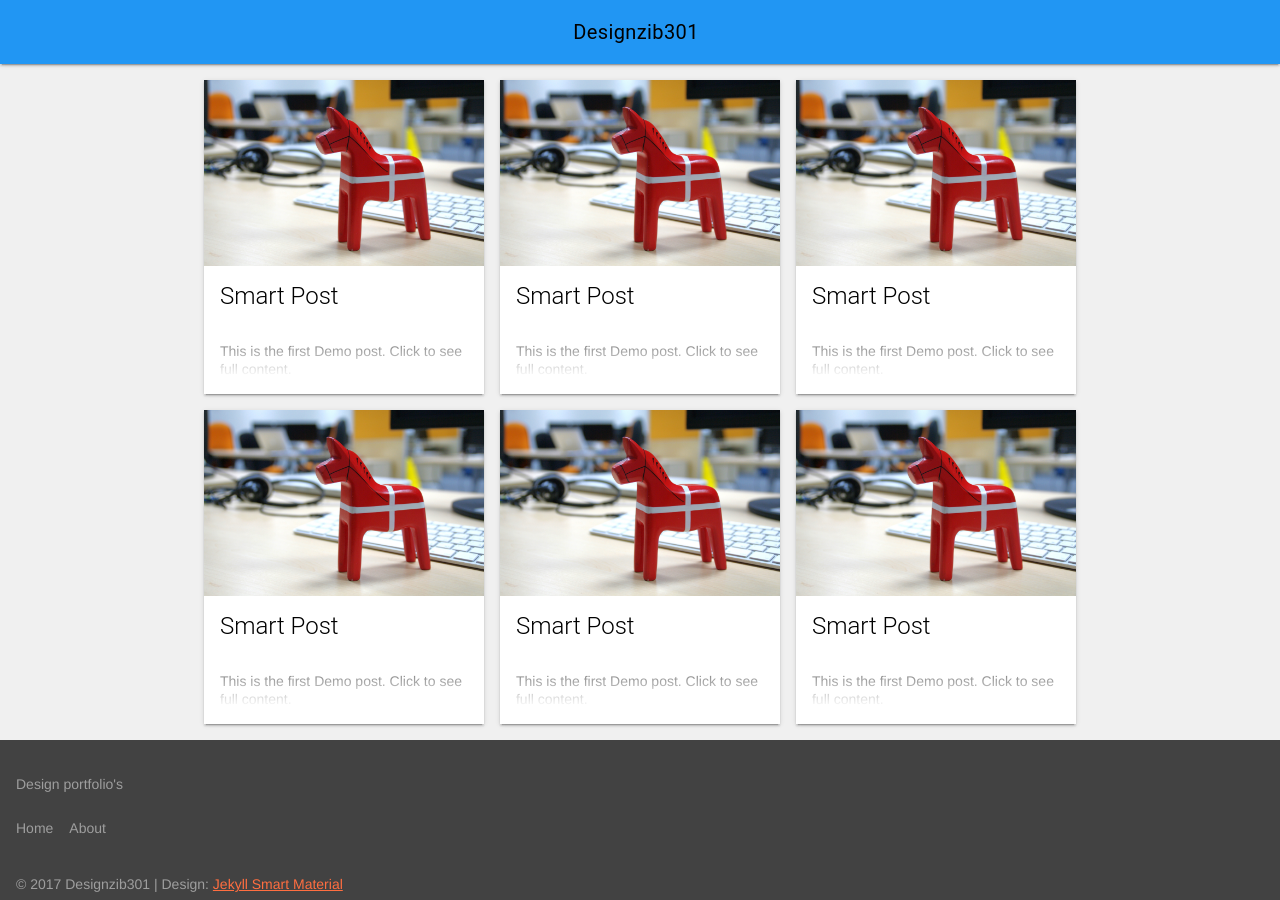
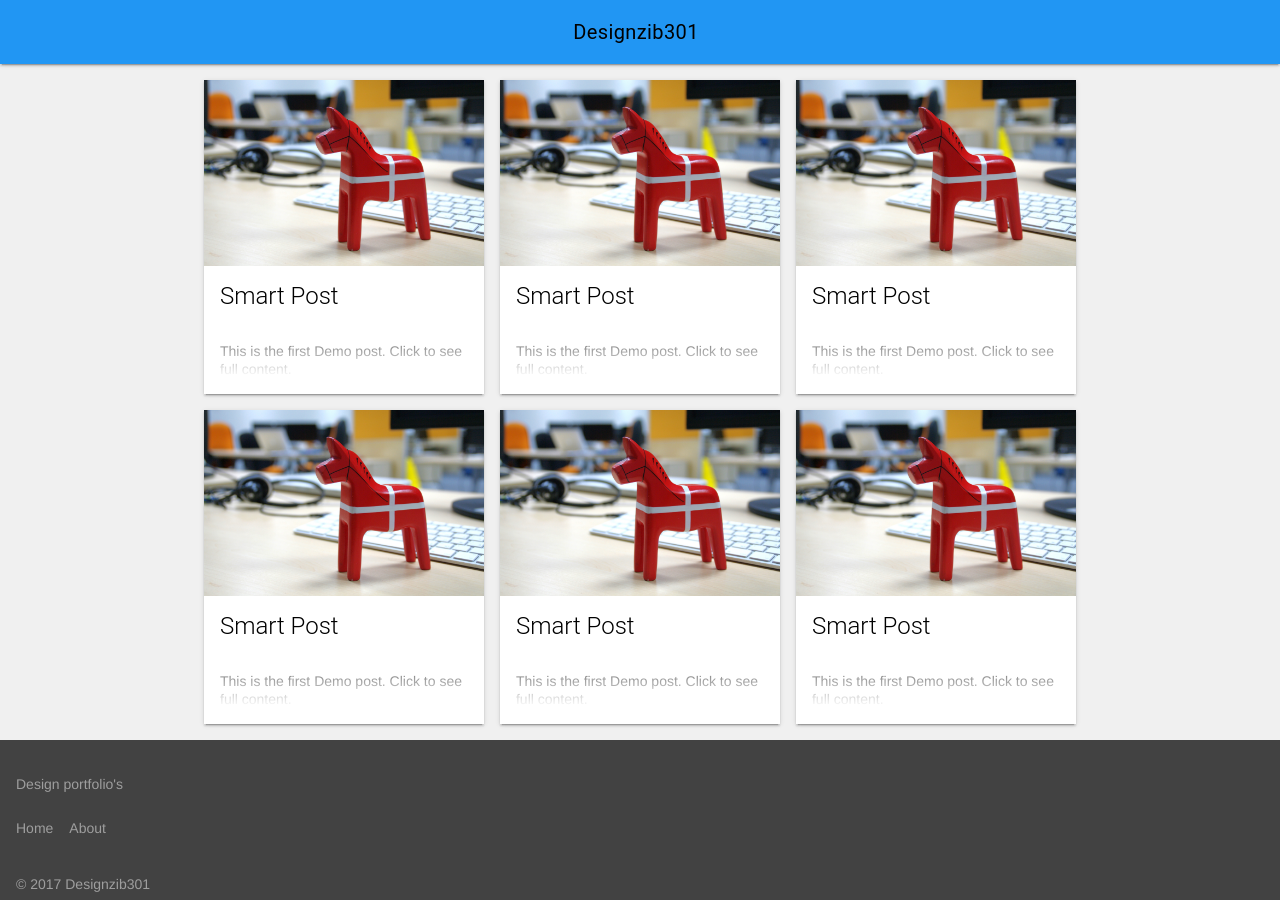
Before and after one commit to designzib301/designzib301.github.io, a Jekyll site: the page built from index.html, in a window 1280 px wide. Built offline with Jekyll 4.4.1, drawn with Linux system fonts in a browser that asks for light colours; nearby versions of some CDN libraries.

Commit message:
update footer

```diff
--- a/_includes/footer.html
+++ b/_includes/footer.html
@@ -16,7 +16,7 @@
             {% endfor %}
         </ul>
         <div class="copyright">
-            {{ site.copyright }} | Design:&nbsp;<a href="https://github.com/ssokurenko/jekyll-smart-material">Jekyll&nbsp;Smart&nbsp;Material</a>
+            {{ site.copyright }}
         </div>
     </div>
 </footer>
```
